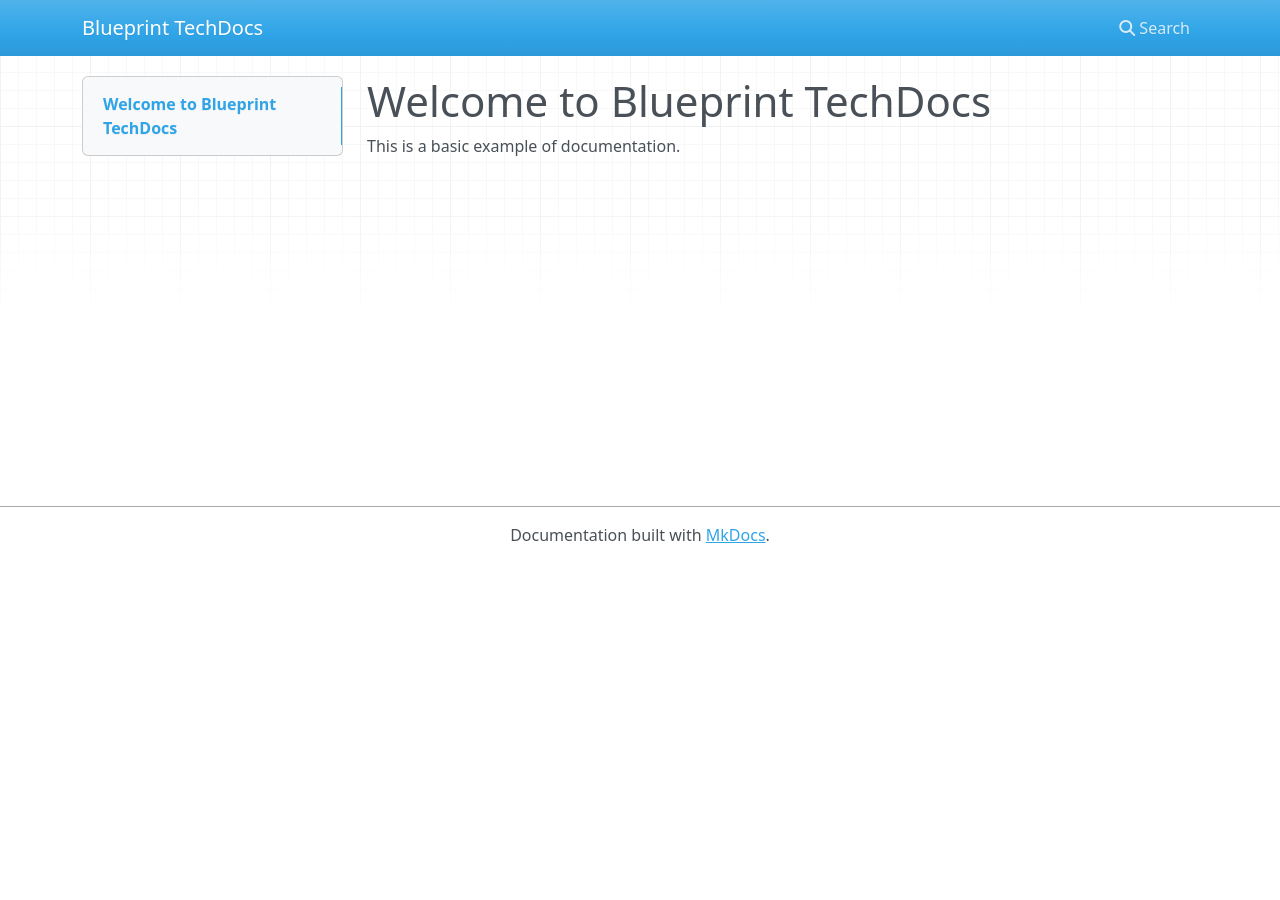
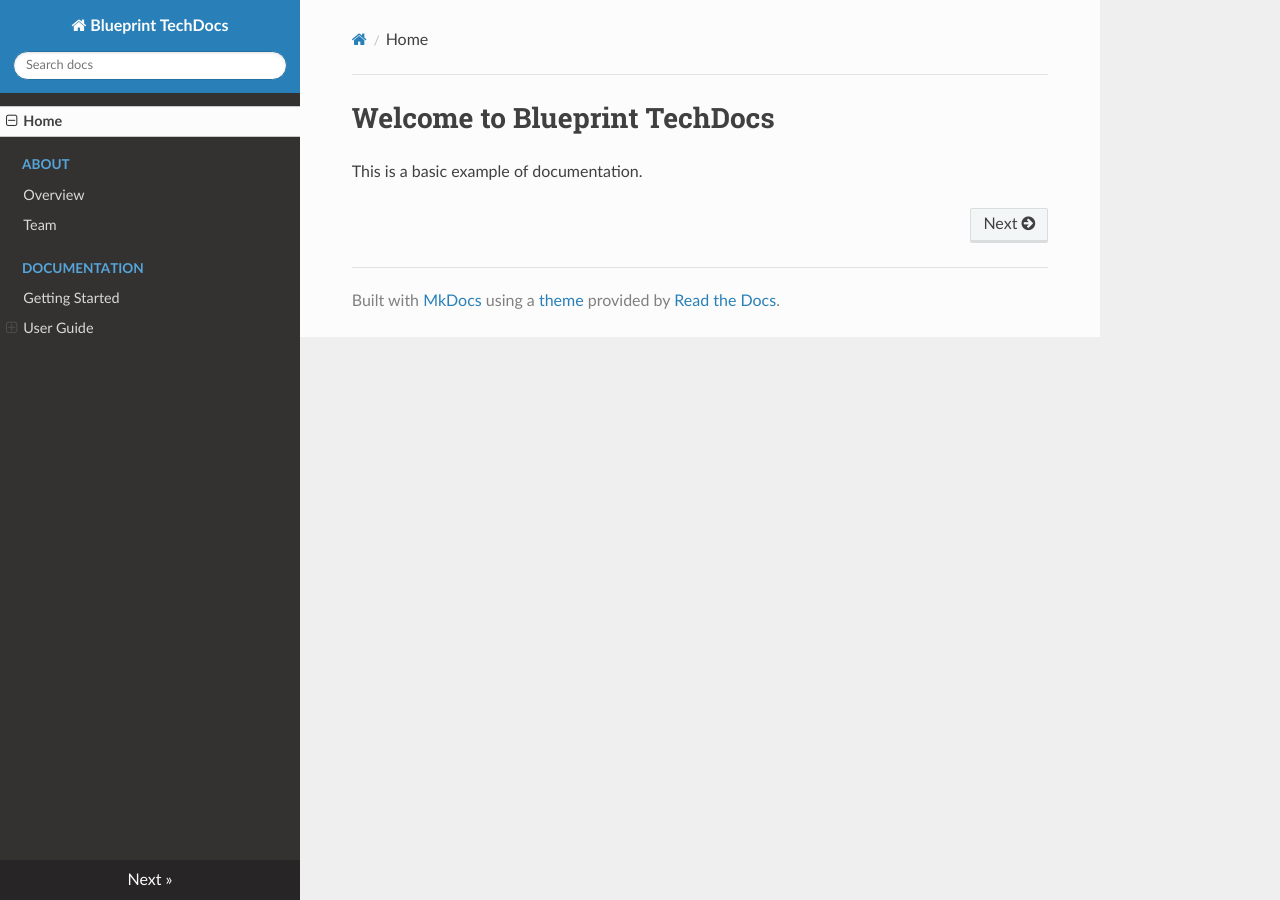
Before and after one commit to aparteas/blueprint, an MkDocs documentation site: the page built from docs/index.md, in a window 1280 px wide. Built offline with MkDocs 1.6.1, drawn with Linux system fonts in a browser that asks for light colours; nearby versions of some CDN libraries.

Commit message:
docs: tech docs

```diff
--- a/mkdocs.yml
+++ b/mkdocs.yml
@@ -2,3 +2,13 @@ site_name: 'Blueprint TechDocs'
 
 nav:
   - Home: index.md
+  - About:
+      - Overview: about/overview.md
+      - Team: about/team.md
+  - Documentation:
+      - Getting Started: docs/getting_started.md
+      - User Guide:
+          - Installation: docs/user_guide/installation.md
+          - Configuration: docs/user_guide/configuration.md
+theme:
+  name: readthedocs
```
Also changed, not shown: docs/about/overview.md (added, +1 -0 lines), docs/about/team.md (added, +1 -0 lines), docs/getting_started.md (added, +1 -0 lines), docs/user_guide/configuration.md (added, +1 -0 lines), docs/user_guide/installation.md (added, +1 -0 lines).
